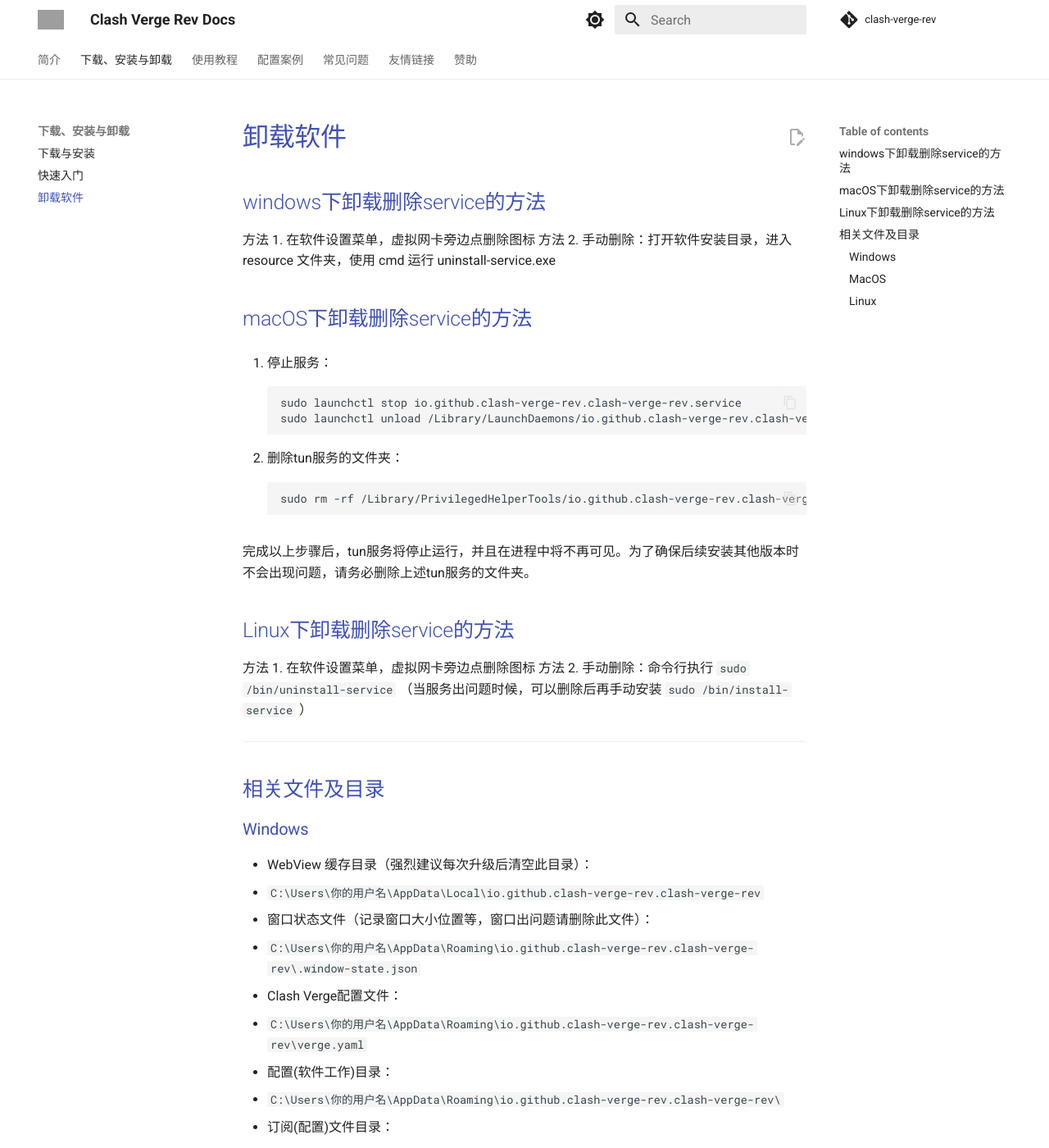
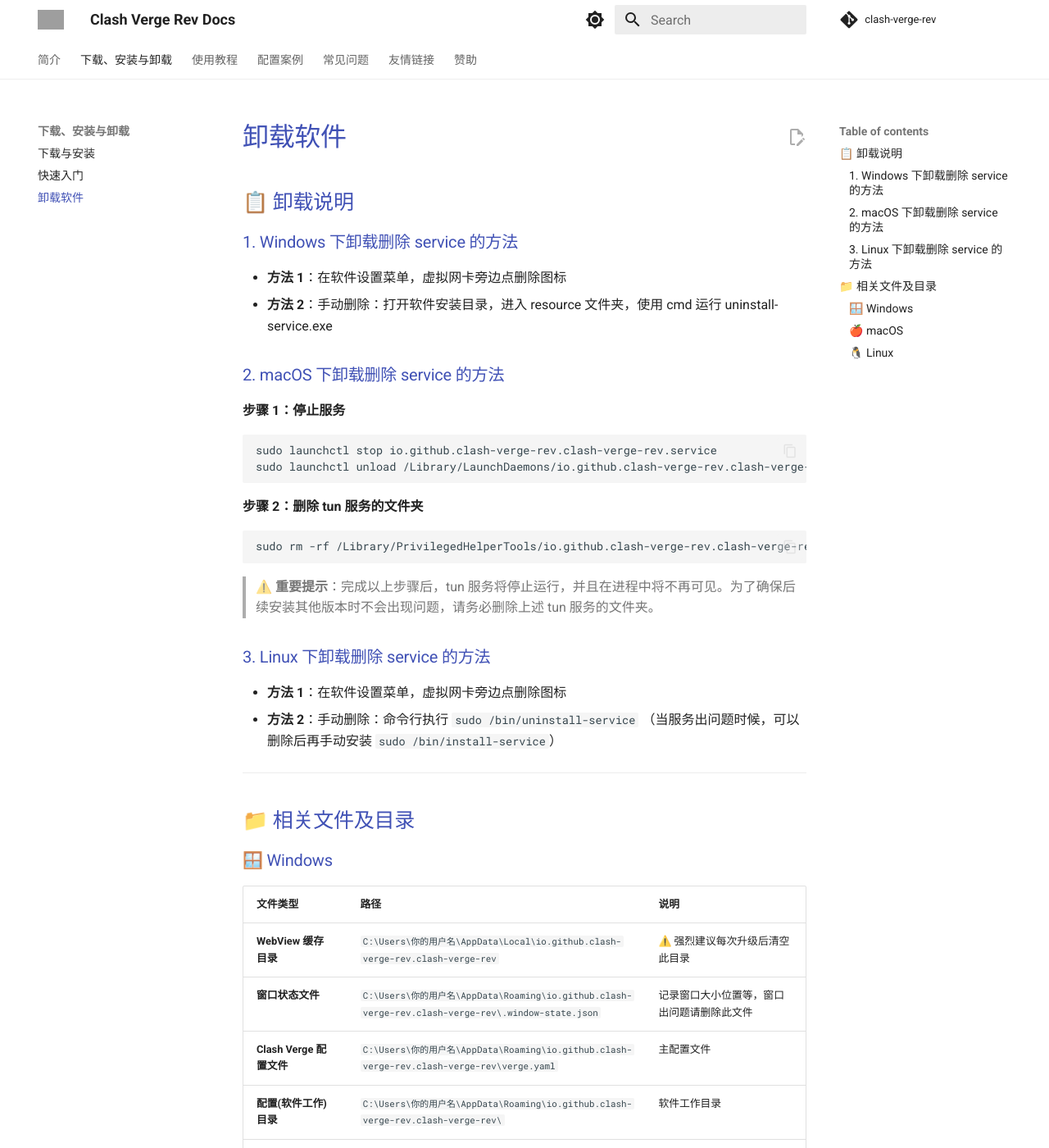
Before and after one commit to clash-verge-rev/clash-verge-rev.github.io, an MkDocs documentation site: the page built from docs/uninstall.md, in a window 1280 px wide and 1400 px high. Shown: the whole window at 82% size. Built offline with MkDocs 1.6.1 and Material for MkDocs 9.7.7, drawn with Linux system fonts in a browser that asks for light colours; comment, search, counter and statistics services are not loaded; some of the changed text lies outside the part shown; grey boxes are pictures that could not be loaded.

Commit message:
chore: refine format

````diff
--- a/docs/uninstall.md
+++ b/docs/uninstall.md
@@ -1,65 +1,60 @@
 # 卸载软件
 
-## windows下卸载删除service的方法
- 方法 1. 在软件设置菜单，虚拟网卡旁边点删除图标
- 方法 2. 手动删除：打开软件安装目录，进入 resource 文件夹，使用 cmd 运行 uninstall-service.exe
+## 📋 卸载说明
 
-## macOS下卸载删除service的方法
+### 1. Windows 下卸载删除 service 的方法
+- **方法 1**：在软件设置菜单，虚拟网卡旁边点删除图标
+- **方法 2**：手动删除：打开软件安装目录，进入 resource 文件夹，使用 cmd 运行 uninstall-service.exe
 
-1. 停止服务：
-   ```bash
-   sudo launchctl stop io.github.clash-verge-rev.clash-verge-rev.service
-   sudo launchctl unload /Library/LaunchDaemons/io.github.clash-verge-rev.clash-verge-rev.service.plist
-   ```
+### 2. macOS 下卸载删除 service 的方法
 
-2. 删除tun服务的文件夹：
-   ```bash
-   sudo rm -rf /Library/PrivilegedHelperTools/io.github.clash-verge-rev.clash-verge-rev.service.bundle
-   ```
+**步骤 1：停止服务**
+```bash
+sudo launchctl stop io.github.clash-verge-rev.clash-verge-rev.service
+sudo launchctl unload /Library/LaunchDaemons/io.github.clash-verge-rev.clash-verge-rev.service.plist
+```
 
-   完成以上步骤后，tun服务将停止运行，并且在进程中将不再可见。为了确保后续安装其他版本时不会出现问题，请务必删除上述tun服务的文件夹。
+**步骤 2：删除 tun 服务的文件夹**
+```bash
+sudo rm -rf /Library/PrivilegedHelperTools/io.github.clash-verge-rev.clash-verge-rev.service.bundle
+```
 
-## Linux下卸载删除service的方法
+> ⚠️ **重要提示**：完成以上步骤后，tun 服务将停止运行，并且在进程中将不再可见。为了确保后续安装其他版本时不会出现问题，请务必删除上述 tun 服务的文件夹。
 
- 方法 1. 在软件设置菜单，虚拟网卡旁边点删除图标
- 方法 2. 手动删除：命令行执行 `sudo /bin/uninstall-service` （当服务出问题时候，可以删除后再手动安装 `sudo /bin/install-service` ）
+### 3. Linux 下卸载删除 service 的方法
+- **方法 1**：在软件设置菜单，虚拟网卡旁边点删除图标
+- **方法 2**：手动删除：命令行执行 `sudo /bin/uninstall-service` （当服务出问题时候，可以删除后再手动安装 `sudo /bin/install-service`）
 
 ---
 
-## 相关文件及目录
+## 📁 相关文件及目录
 
-### Windows
-* WebView 缓存目录（强烈建议每次升级后清空此目录）：
-* `C:\Users\你的用户名\AppData\Local\io.github.clash-verge-rev.clash-verge-rev`
-* 窗口状态文件（记录窗口大小位置等，窗口出问题请删除此文件）：
-* `C:\Users\你的用户名\AppData\Roaming\io.github.clash-verge-rev.clash-verge-rev\.window-state.json`
-* Clash Verge配置文件：
-* `C:\Users\你的用户名\AppData\Roaming\io.github.clash-verge-rev.clash-verge-rev\verge.yaml`
-* 配置(软件工作)目录：
-* `C:\Users\你的用户名\AppData\Roaming\io.github.clash-verge-rev.clash-verge-rev\`
-* 订阅(配置)文件目录：
-* `C:\Users\你的用户名\AppData\Roaming\io.github.clash-verge-rev.clash-verge-rev\profiles\`
+### 🪟 Windows
 
-### MacOS
-* WebView 缓存目录（强烈建议每次升级后清空此目录）：
-* `~/Library/Caches/io.github.clash-verge-rev.clash-verge-rev`
-* 窗口状态文件：
-* `~/Library/Application Support/io.github.clash-verge-rev.clash-verge-rev/.window-state.json`
-* Clash Verge配置文件：
-* `~/Library/Application Support/io.github.clash-verge-rev.clash-verge-rev/verge.yaml`
-* 配置(软件工作)目录：
-* `~/Library/Application Support/io.github.clash-verge-rev.clash-verge-rev/`
-* 订阅(配置)文件目录：
-* `~/Library/Application Support/io.github.clash-verge-rev.clash-verge-rev/profiles/`
+| 文件类型 | 路径 | 说明 |
+|---------|------|------|
+| **WebView 缓存目录** | `C:\Users\你的用户名\AppData\Local\io.github.clash-verge-rev.clash-verge-rev` | ⚠️ 强烈建议每次升级后清空此目录 |
+| **窗口状态文件** | `C:\Users\你的用户名\AppData\Roaming\io.github.clash-verge-rev.clash-verge-rev\.window-state.json` | 记录窗口大小位置等，窗口出问题请删除此文件 |
+| **Clash Verge 配置文件** | `C:\Users\你的用户名\AppData\Roaming\io.github.clash-verge-rev.clash-verge-rev\verge.yaml` | 主配置文件 |
+| **配置(软件工作)目录** | `C:\Users\你的用户名\AppData\Roaming\io.github.clash-verge-rev.clash-verge-rev\` | 软件工作目录 |
+| **订阅(配置)文件目录** | `C:\Users\你的用户名\AppData\Roaming\io.github.clash-verge-rev.clash-verge-rev\profiles\` | 存放订阅配置文件 |
 
-### Linux
-* WebView 缓存目录（强烈建议每次升级后清空此目录）：
-* `~/.cache/io.github.clash-verge-rev.clash-verge-rev`
-* 窗口状态文件：
-* `~/.config/io.github.clash-verge-rev.clash-verge-rev/.window-state.json`
-* Clash Verge配置文件：
-* `~/.config/io.github.clash-verge-rev.clash-verge-rev/verge.yaml`
-* 配置(软件工作)目录：
-* `~/.local/share/io.github.clash-verge-rev.clash-verge-rev/`
-* 订阅(配置)文件目录：
-* `~/.local/share/io.github.clash-verge-rev.clash-verge-rev/profiles/`
+### 🍎 macOS
+
+| 文件类型 | 路径 | 说明 |
+|---------|------|------|
+| **WebView 缓存目录** | `~/Library/Caches/io.github.clash-verge-rev.clash-verge-rev` | ⚠️ 强烈建议每次升级后清空此目录 |
+| **窗口状态文件** | `~/Library/Application Support/io.github.clash-verge-rev.clash-verge-rev/.window-state.json` | 记录窗口状态信息 |
+| **Clash Verge 配置文件** | `~/Library/Application Support/io.github.clash-verge-rev.clash-verge-rev/verge.yaml` | 主配置文件 |
+| **配置(软件工作)目录** | `~/Library/Application Support/io.github.clash-verge-rev.clash-verge-rev/` | 软件工作目录 |
+| **订阅(配置)文件目录** | `~/Library/Application Support/io.github.clash-verge-rev.clash-verge-rev/profiles/` | 存放订阅配置文件 |
+
+### 🐧 Linux
+
+| 文件类型 | 路径 | 说明 |
+|---------|------|------|
+| **WebView 缓存目录** | `~/.cache/io.github.clash-verge-rev.clash-verge-rev` | ⚠️ 强烈建议每次升级后清空此目录 |
+| **窗口状态文件** | `~/.config/io.github.clash-verge-rev.clash-verge-rev/.window-state.json` | 记录窗口状态信息 |
+| **Clash Verge 配置文件** | `~/.config/io.github.clash-verge-rev.clash-verge-rev/verge.yaml` | 主配置文件 |
+| **配置(软件工作)目录** | `~/.local/share/io.github.clash-verge-rev.clash-verge-rev/` | 软件工作目录 |
+| **订阅(配置)文件目录** | `~/.local/share/io.github.clash-verge-rev.clash-verge-rev/profiles/` | 存放订阅配置文件 |
````
